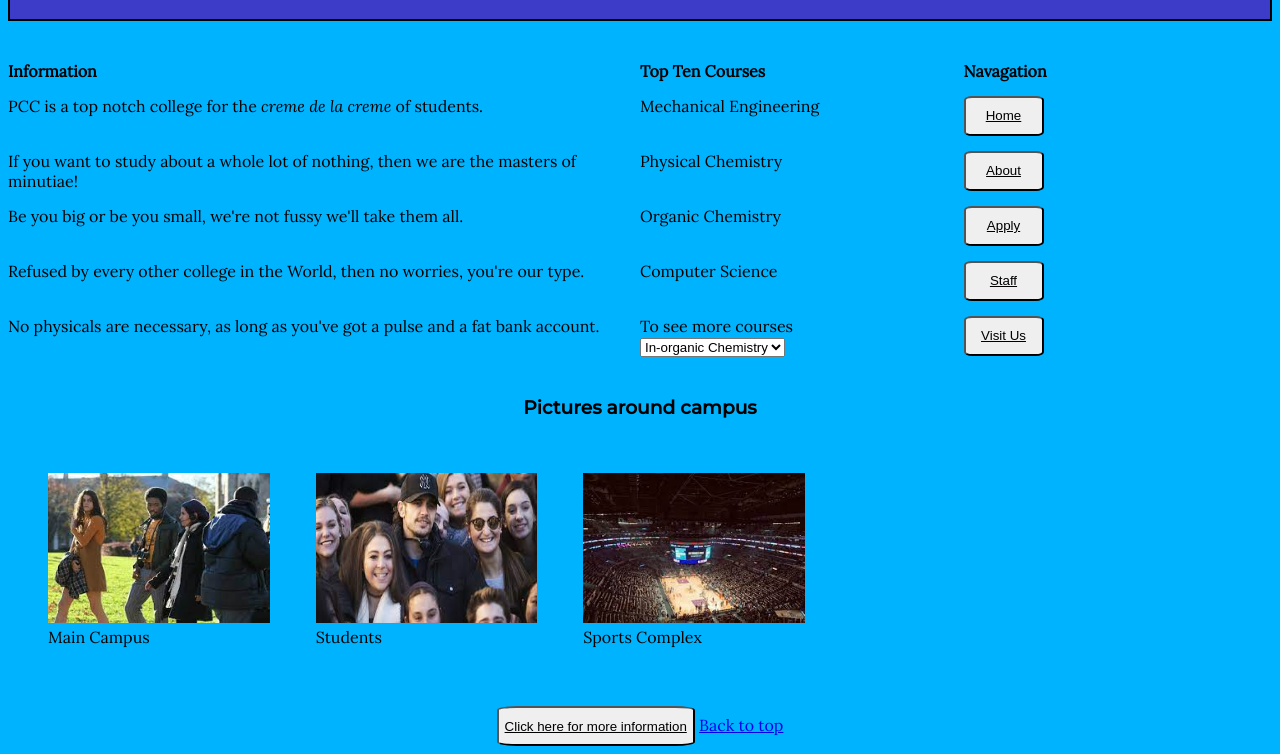
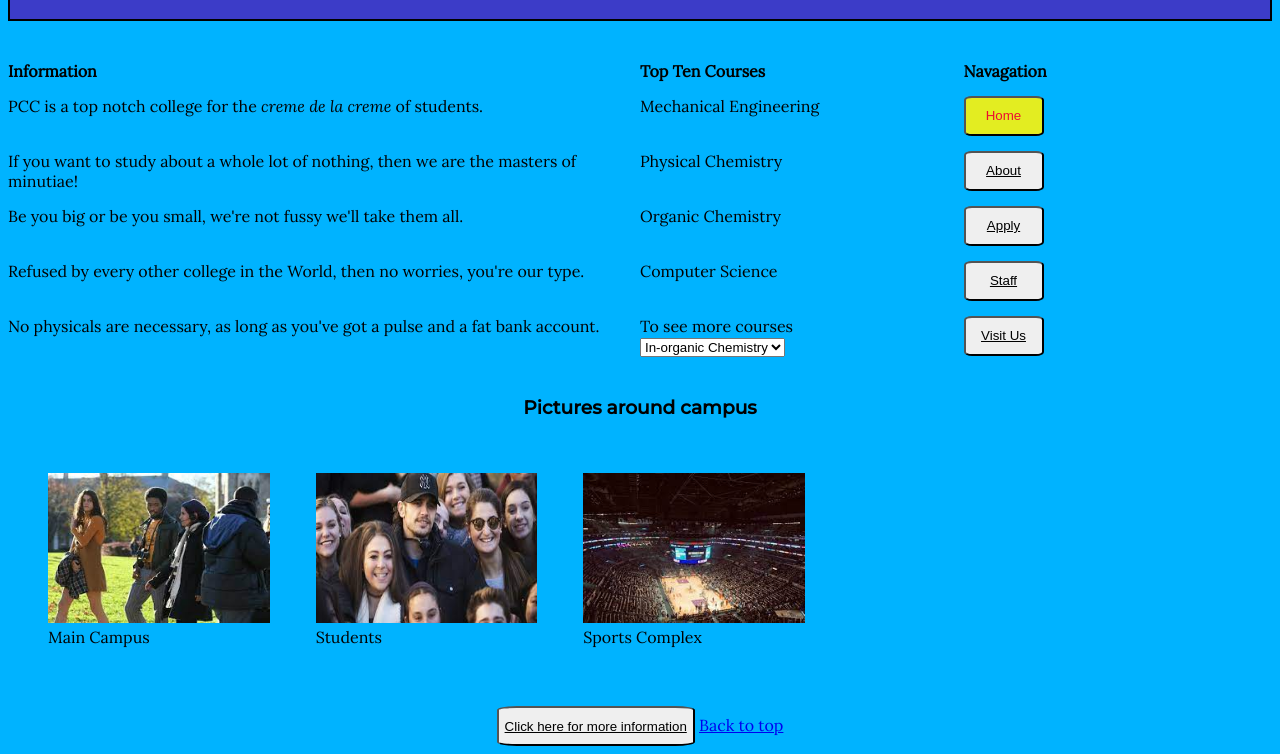
Before and after one commit to KevGrav/CollegeWebPage, a plain HTML site: page index.html in a window 1280 px wide. In both pictures the pointer is over the button "Home". Shown: the part 112-866 px from the top of the page. Drawn offline with Linux system fonts and the light colour scheme.

Commit message:
added hover buttons commit

```diff
--- a/style.css
+++ b/style.css
@@ -44,6 +44,13 @@ footer{
         text-decoration: underline;
      }
 
+button:hover{
+    background-color: #e3ed21;
+    color: #ec0c31;
+    cursor: pointer;
+    text-decoration: none;
+}
+
      img{
         width: 120%;
         height: 150px;
```
